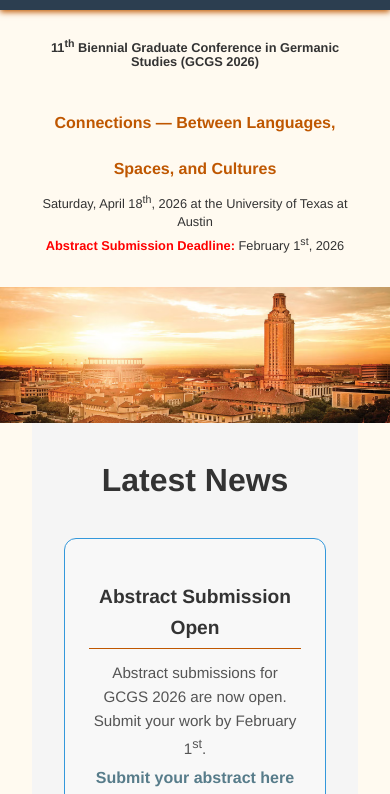
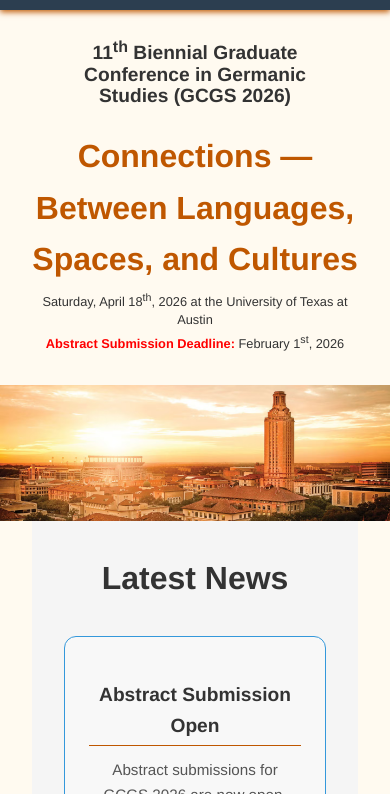
Before and after one commit to RedSkip08/GCGS2026, a website: page index.html in a window 390 px wide. Shown: the part 50-844 px from the top of the page. Drawn offline with Linux system fonts and the light colour scheme.

Commit message:
Update style.css

```diff
--- a/css/style.css
+++ b/css/style.css
@@ -346,7 +346,7 @@
 
   /* Hero h1 heading */
   .hero h1#hero-heading {
-    font-size: 0.8rem;
+    font-size: 1.2rem;
     line-height: 1.1;
     margin-top: -1rem;
     margin-bottom: 0.3rem;
@@ -368,10 +368,7 @@
     margin-top: 0.5rem;
   }
 
-  /* Conference details */
-  .conference-details h3 .highlight-text {
-    font-size: 1rem;
-  }
+
 
   .conference-details p {
     font-size: 0.8rem;
```
